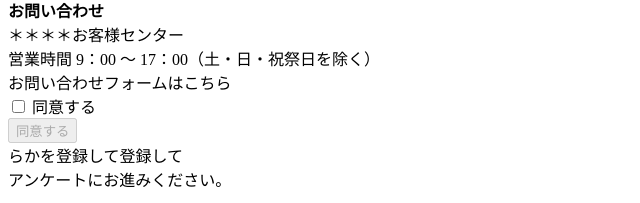
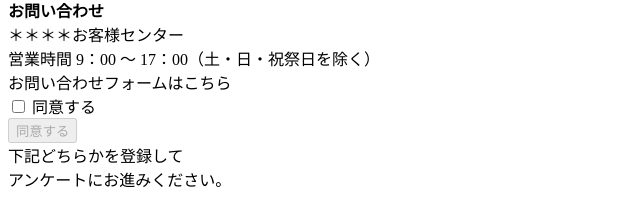
Before and after one commit to mobileadscom/familyMartO2O, a plain HTML site: page public/index.html in a window 1280 px wide. Shown: the part 2370-2573 px from the top of the page, 0-640 px from the left. Drawn offline with Linux system fonts and the light colour scheme.

Commit message:
registration page message text change

```diff
--- a/public/index.html
+++ b/public/index.html
@@ -207,7 +207,7 @@
 	  </div>
 	  <div id="regPage" class="page">
 	  	<div class="msg-wrapper" id="regMsg" style="margin-bottom: 15px;">
-	  		らかを登録して登録して
+	  		下記どちらかを登録して
 				<br>アンケートにお進みください。
 	  	</div>
 	    <div id="regButtons">
```
